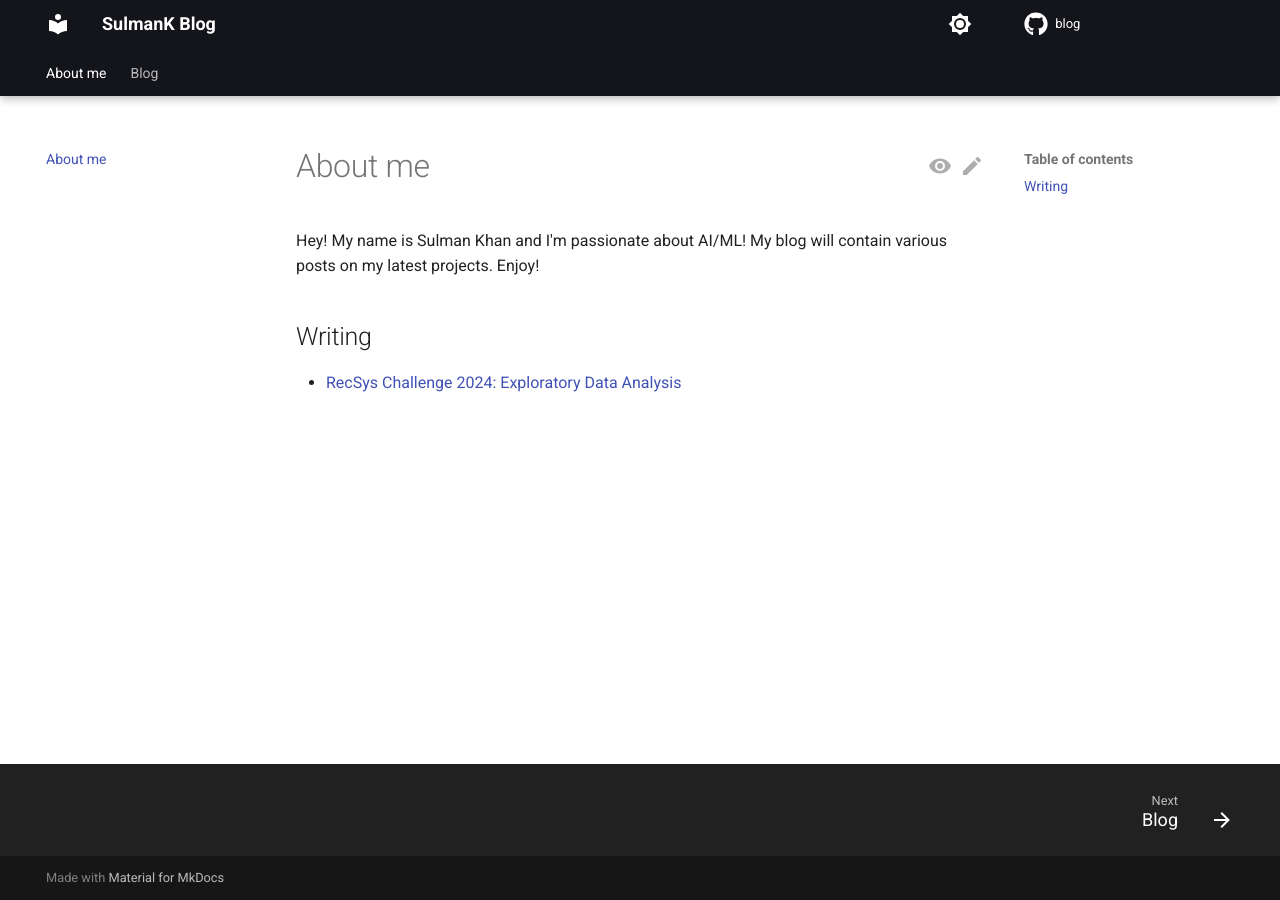
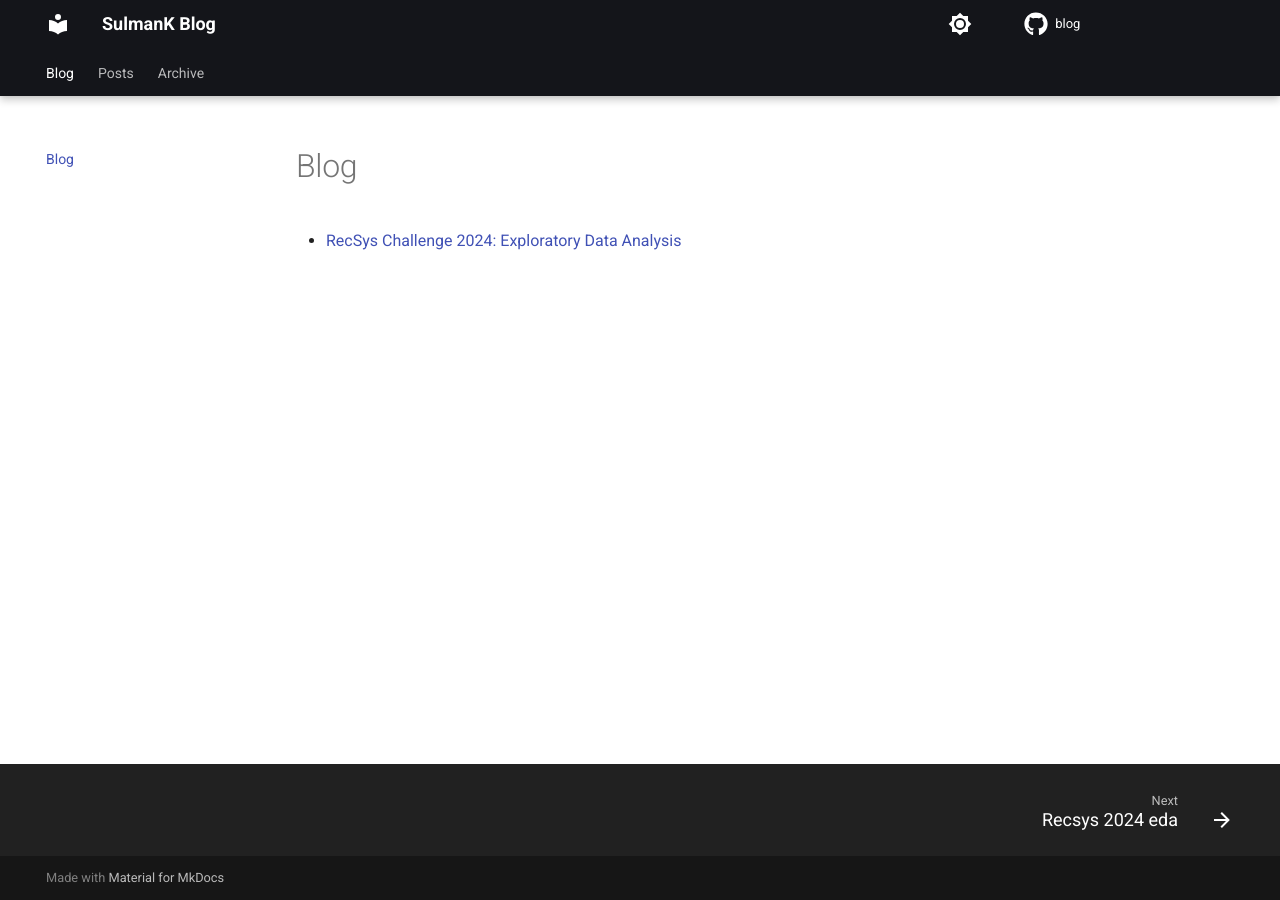
Before and after one commit to SulmanK/Blog, an MkDocs documentation site: the page built from docs/index.md, in a window 1280 px wide. Built offline with MkDocs 1.6.1 and Material for MkDocs 9.7.7, drawn with Linux system fonts in a browser that asks for light colours; comment, search, counter and statistics services are not loaded.

Commit message:
fixing directory

```diff
--- a/docs/index.md
+++ b/docs/index.md
@@ -1,5 +1,2 @@
-# About me
-Hey! My name is Sulman Khan and I'm passionate about AI/ML! My blog will contain various posts on my latest projects. Enjoy!
-
-## Writing
-- [RecSys Challenge 2024: Exploratory Data Analysis](./blog/posts/recsys_2024_eda.md)
+# Blog
+- [RecSys Challenge 2024: Exploratory Data Analysis](/docs/blog/posts/recsys_2024_eda.md)
--- a/mkdocs.yml
+++ b/mkdocs.yml
@@ -103,7 +103,7 @@ markdown_extensions:
 
 plugins:
   - blog:
-      blog_dir: blog
+      blog_dir: .
       blog_toc: true
       post_dir: blog/posts
   - minify:
```
Also changed, not shown: docs/blog/index.md (deleted, +0 -2 lines), docs/posts/.authors.yml (renamed from docs/blog/.authors.yml), docs/posts/recsys_2024_eda.md (renamed from docs/blog/posts/recsys_2024_eda.md).
